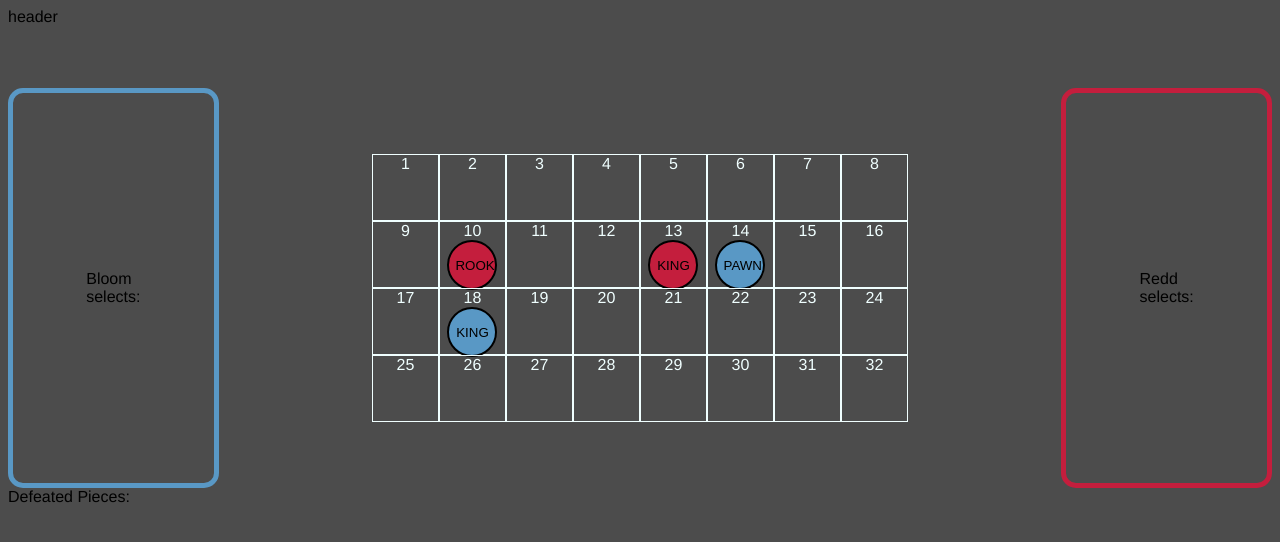
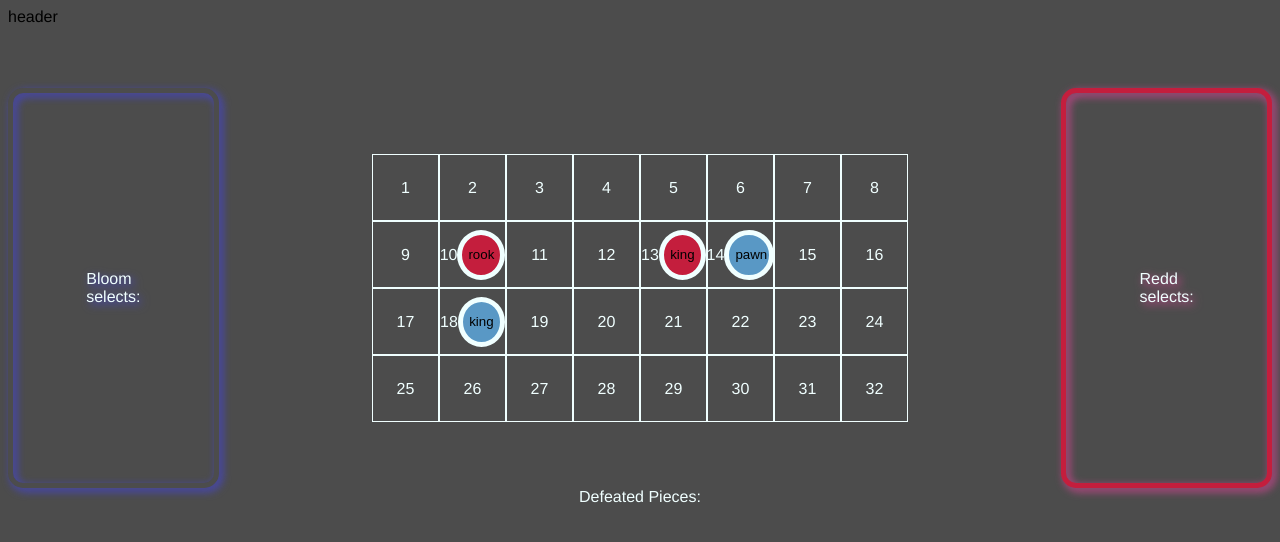
Before and after one commit to buudee625/proj-Shadow-Chess, a plain HTML site: page index.html in a window 1280 px wide. Drawn offline with Linux system fonts and the light colour scheme.

Commit message:
add some style and some minor adjustments to the code

```diff
--- a/css/style.css
+++ b/css/style.css
@@ -13,13 +13,18 @@ body {
 .main-board {
     display: grid;
     grid-template-columns: repeat(8, 1fr);
+
+
 }
 .cell {
     width: 65px;
     height: 65px;
-    text-align: center;
     color:azure;
     border: 1px solid azure;
+    display: flex;
+    justify-content: center;
+    align-items: center;
+    /* filter: drop-shadow(1px 1px 5px #ffffff); */
 }
 
 img {
@@ -44,20 +49,22 @@ section {
 footer {
     grid-area: ftr;
     background-color: #4c4c4c;
+    text-align: center;
+    color: azure;
 }
 
 button {
     width: 50px;
     height: 50px;
-    border: 2px solid black;
+    border: 5px solid azure;
     border-radius: 50%;
 }
-/*
-.defeat-zone {
 
-    display: block;
-    text-align: center;
-} */
+img {
+   height: 25px;
+   width: 20px;
+   padding: 4px;
+}
 
 .blue-side {
     grid-area: blueside;
@@ -66,6 +73,8 @@ button {
     display: flex;
     justify-content: center;
     align-items: center;
+    filter: drop-shadow(3px 3px 4px #4444dd);
+    color: azure;
 }
 
 .red-side {
@@ -75,6 +84,8 @@ button {
     display: flex;
     justify-content: center;
     align-items: center;
+    filter: drop-shadow(3px 3px 4px #dd4498);
+    color: azure;
 }
 
 .red {
--- a/index.html
+++ b/index.html
@@ -21,15 +21,15 @@
             <div class="cell" id="7">7</div>
             <div class="cell" id="8">8</div>
             <div class="cell" id="9">9</div>
-            <div class="cell" id="10">10<button class="red" id="rook">ROOK</button></div>
+            <div class="cell" id="10">10<button class="red" id="rook">rook</button></div>
             <div class="cell" id="11">11</div>
             <div class="cell" id="12">12</div>
-            <div class="cell" id="13">13<button class="red" id="king">KING</button></div>
-            <div class="cell" id="14">14<button class="blue" id="pawn">PAWN</button></div>
+            <div class="cell" id="13">13<button class="red" id="king">king</button></div>
+            <div class="cell" id="14">14<button class="blue" id="pawn">pawn</button></div>
             <div class="cell" id="15">15</div>
             <div class="cell" id="16">16</div>
             <div class="cell" id="17">17</div>
-            <div class="cell" id="18">18<button class="blue" id="king">KING</button></div>
+            <div class="cell" id="18">18<button class="blue" id="king">king</button></div>
             <div class="cell" id="19">19</div>
             <div class="cell" id="20">20</div>
             <div class="cell" id="21">21</div>
--- a/js/main-script.js
+++ b/js/main-script.js
@@ -49,15 +49,25 @@ const table = {
 //State variables
 //==============================================//
 let turnCounter = true; //true = red's turn; false = blue's turn
-
-
+let cellID;
+let selectedPieceID;
+let selectedPiece;
+let occupantPieceID;
+let occupantPiece;
+let moveUpID;
+let moveDownID;
+let moveRightID;
+let moveLeftID;
+let footDiv;
+let validMoveArr = [];
 
 //Cached Elements
 //==============================================//
 
-const tableEl = document.querySelector('.main-board') // the table
-const allCellsEl = document.querySelectorAll('td') // all cells
-let pieceEl = document.querySelectorAll('button') // all playable pieces
+const tableEl = document.querySelector('.main-board'); // the table element
+const blueBox = document.querySelector('.blue-side');
+const redBox = document.querySelector('.red-side');
+
 
 
 //Functions
@@ -85,23 +95,35 @@ function switchTurn(){
                 bBtn.setAttribute('draggable', 'false');
             });
             rBtn.setAttribute('draggable', 'true');
-            turnCounter = false;
-            console.log('red turn');
         });
+        redBox.style.border = '5px solid #c41e3d';
+        blueBox.style.border = '5px solid #4c4c4c';
+        turnCounter = false;
     } else if (turnCounter === false) {
         blueBtns.forEach(function(bBtn){
             redBtns.forEach(function(rBtn){
                 rBtn.setAttribute('draggable', 'false');
             });
             bBtn.setAttribute('draggable', 'true');
-            turnCounter = true;
-            console.log('blue turn');
         });
+        redBox.style.border = '5px solid #4c4c4c';
+        blueBox.style.border = '5px solid #5998c5';
+
+        turnCounter = true;
     }
 }
 
-function moveableCells(){
-
+function moveableCells(cellID){
+    moveUpID = parseInt(cellID) - 8;
+    moveRightID = parseInt(cellID) + 1;
+    moveDownID = parseInt(cellID) + 8;
+    moveLeftID = parseInt(cellID) - 1;
+    validMoveArr = [
+        document.getElementById(moveUpID),
+        document.getElementById(moveRightID),
+        document.getElementById(moveDownID),
+        document.getElementById(moveLeftID)
+    ];
     return validMoveArr;
 };
 
@@ -124,39 +146,29 @@ function canBeat(){
 //Event Listeners
 //==============================================//
 
-let cellID;
-let selectedPieceID;
-let selectedPiece;
-let occupantPieceID;
-let occupantPiece;
-let moveUpID;
-let moveDownID;
-let moveRightID;
-let moveLeftID;
-let footDiv;
-let validMoveArr = [];
-
 
 for (const pieceBtn of document.querySelectorAll('button')){
         pieceBtn.addEventListener('dragstart', function(e){
-            e.dataTransfer.setData('text/plain', e.target.id);
-            selectedPieceID = e.dataTransfer.getData('text/plain')
+            // e.dataTransfer.setData('text/plain', e.target.id);
+            // selectedPieceID = e.dataTransfer.getData('text/plain')
+            selectedPieceID = e.target.id;
             selectedPiece = document.getElementById(selectedPieceID);
     });
 };
 
 tableEl.addEventListener('dragstart', function(e){
     cellID = document.getElementById(e.target.id).parentElement.id;
-    moveUpID = parseInt(cellID) - 8;
-    moveRightID = parseInt(cellID) + 1;
-    moveDownID = parseInt(cellID) + 8;
-    moveLeftID = parseInt(cellID) - 1;
-    validMoveArr = [
-        document.getElementById(moveUpID),
-        document.getElementById(moveRightID),
-        document.getElementById(moveDownID),
-        document.getElementById(moveLeftID)
-    ];
+    moveableCells(cellID);
+    // moveUpID = parseInt(cellID) - 8;
+    // moveRightID = parseInt(cellID) + 1;
+    // moveDownID = parseInt(cellID) + 8;
+    // moveLeftID = parseInt(cellID) - 1;
+    // validMoveArr = [
+    //     document.getElementById(moveUpID),
+    //     document.getElementById(moveRightID),
+    //     document.getElementById(moveDownID),
+    //     document.getElementById(moveLeftID)
+    // ];
     for (const cells of validMoveArr){
         // change the opacity of the cell when a piece is dragged over it
         cells.addEventListener('dragover', function(e){
```
